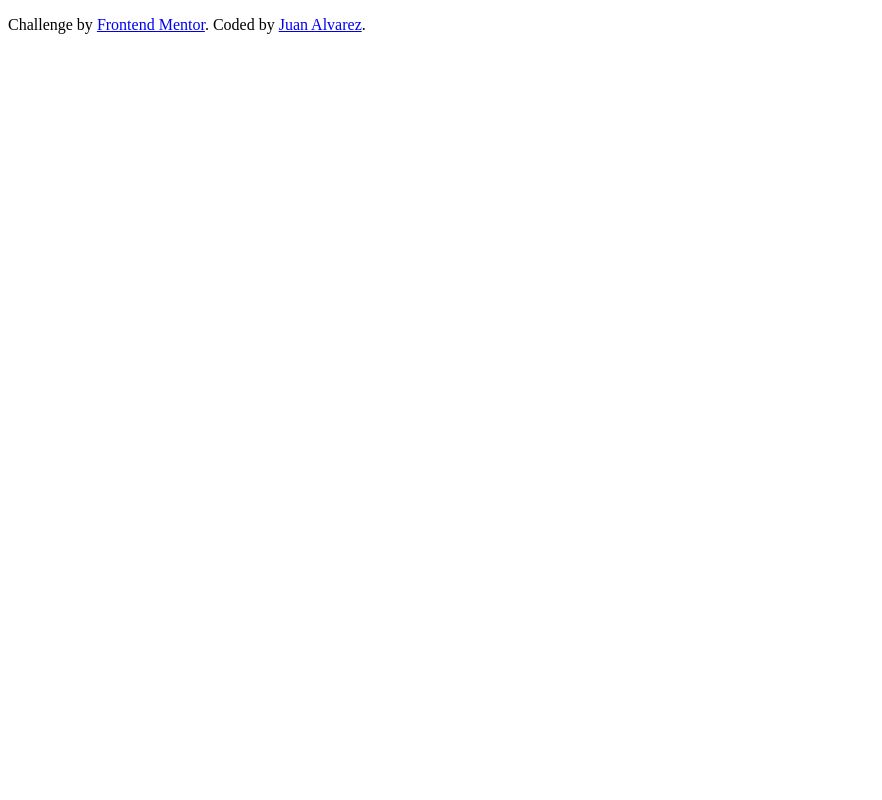
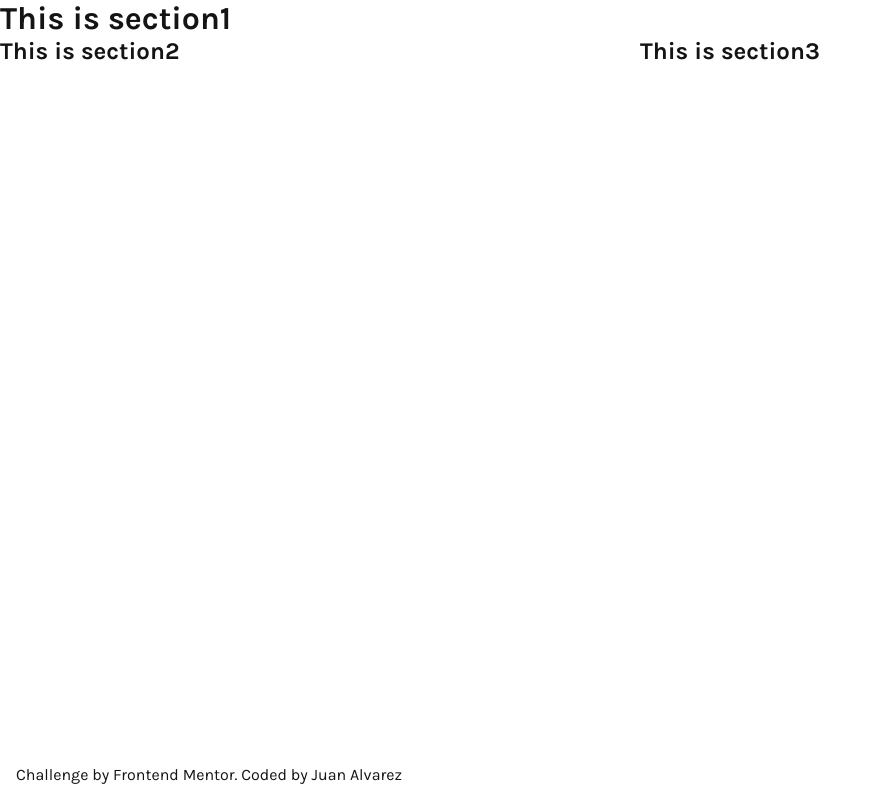
Before and after one commit to juanzenn/single-price-grid, a plain HTML site: page index.html in a window 1280 px wide. Shown: the whole page, without its empty margins (0-882 px from the left). Drawn offline with Linux system fonts and the light colour scheme.

Commit message:
Grid layout

```diff
--- a/index.html
+++ b/index.html
@@ -11,12 +11,24 @@
 
 <body>
 
+  <div id="main" class="container">
+    <div class="section1">
+      <h1>This is section1</h1>
+    </div>
+    <div class="section2">
+      <h2>This is section2</h2>
+    </div>
+    <div class="section3">
+      <h2>This is section3</h2>
+    </div>
+  </div>
+
 
 
   <footer>
     <p class="attribution">
       Challenge by <a href="https://www.frontendmentor.io?ref=challenge" target="_blank">Frontend Mentor</a>.
-      Coded by <a href="github.com/juanzenn">Juan Alvarez</a>.
+      Coded by <a href="https://github.com/juanzenn">Juan Alvarez</a>
     </p>
   </footer>
 </body>
--- a/main.css
+++ b/main.css
@@ -1 +1,58 @@
 @import url('https://fonts.googleapis.com/css2?family=Karla:wght@400;700&display=swap');
+
+/* General */
+* {
+  color: rgb(20, 20, 20);
+  margin: 0;
+  font-family: Karla;
+}
+
+a {
+  color: inherit;
+  text-decoration: none;
+}
+
+a:hover {
+  color: hsl(179, 62%, 70%);
+}
+
+.container {
+  max-width: 1440px;
+  margin-right: auto;
+  margin-left: auto;
+}
+
+footer {
+  margin-left: 1rem;
+  margin-bottom:1rem;
+  position:absolute;
+  bottom: 0;
+}
+
+/* Grid setup */
+.section1 {
+  grid-area: section1;
+}
+
+.section2 {
+  grid-area: section2;
+}
+
+.section3 {
+  grid-area: section3;
+}
+
+#main {
+  display: grid;
+  grid-template-columns: 1fr 1fr;
+  grid-template-rows: 1fr 1fr;
+  grid-template-areas:
+  "section1 section1"
+  "section2 section3";
+}
+
+@media(max-width:425px) {
+  #main {
+    display: block;
+  }
+}
```
